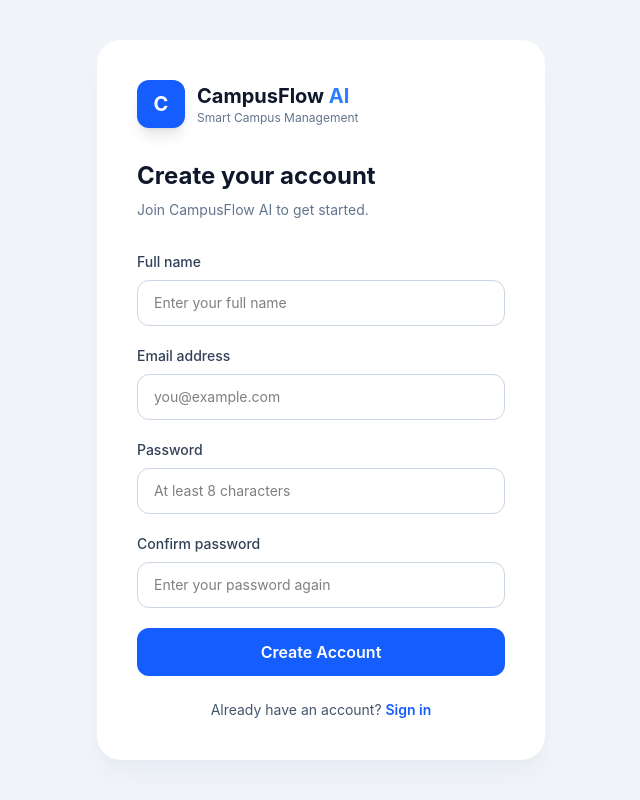
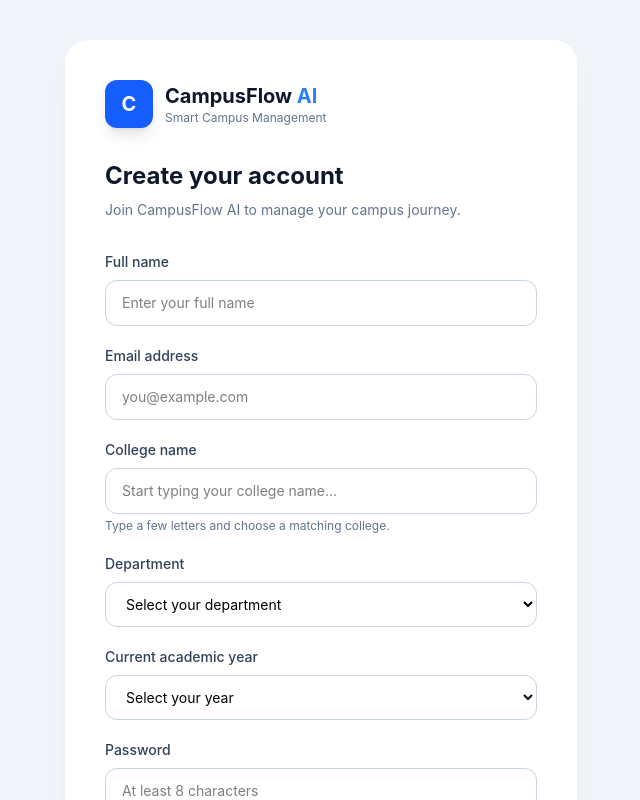
Before and after one commit to taranpreetsingh0682/campusflow-ai, a React (Vite) app in the folder Frontend/: page / in a window 1280 px wide. Both pictures are taken after typing "name@example.com", "Sample123" into the empty fields and a click on the button "Create account". Shown: the top 800 px of the page, without its empty margins (319-959 px from the left). Built offline with nearby package versions, Linux system fonts and the light colour scheme.

Commit message:
Update LoginPage.tsx , RegisterPage.tsx and auth.ts

```diff
--- a/Frontend/src/sections/LoginPage.tsx
+++ b/Frontend/src/sections/LoginPage.tsx
@@ -29,19 +29,43 @@ export default function LoginPage({
     event: React.FormEvent<HTMLFormElement>
   ) {
     event.preventDefault();
+
     setError("");
     setLoading(true);
 
     try {
-      const result = await loginUser({ email, password });
+      const result = await loginUser({
+        email: email.trim(),
+        password,
+      });
 
+      // Debug: inspect the actual backend response.
+      console.log("Full login response:", result);
+
+      if (!result || !result.token || !result.user) {
+        throw new Error(
+          "Login response is missing the token or user. Check the backend response in the Console."
+        );
+      }
+
+      // Save authentication details.
       localStorage.setItem("token", result.token);
-      localStorage.setItem("user", JSON.stringify(result.user));
+      localStorage.setItem(
+        "user",
+        JSON.stringify(result.user)
+      );
 
+      console.log("Login successful. User:", result.user);
+
+      // Notify the parent component to open the dashboard.
       onLoginSuccess(result.user);
     } catch (err) {
+      console.error("Login error:", err);
+
       setError(
-        err instanceof Error ? err.message : "Login failed"
+        err instanceof Error
+          ? err.message
+          : "Something went wrong. Please try again."
       );
     } finally {
       setLoading(false);
@@ -49,7 +73,7 @@ export default function LoginPage({
   }
 
   return (
-    <div className="flex  min-h-screen items-center justify-center bg-slate-100 px-4 py-10">
+    <div className="flex min-h-screen items-center justify-center bg-slate-100 px-4 py-10">
       <div className="w-full max-w-md rounded-3xl bg-white p-8 shadow-xl shadow-slate-200/60 sm:p-10">
         <div className="mb-8">
           <Logo />
@@ -81,7 +105,10 @@ export default function LoginPage({
           />
 
           {error && (
-            <p className="text-sm text-red-600" role="alert">
+            <p
+              className="text-sm text-red-600"
+              role="alert"
+            >
               {error}
             </p>
           )}
--- a/Frontend/src/sections/RegisterPage.tsx
+++ b/Frontend/src/sections/RegisterPage.tsx
@@ -9,6 +9,24 @@ type RegisterPageProps = {
   onLoginClick: () => void;
 };
 
+const colleges = [
+  "Ambala College of Engineering and Applied Research",
+  "Maharishi Markandeshwar University",
+  "Chandigarh University",
+  "Chitkara University",
+  "Kurukshetra University",
+  "Chandigarh Engineering College",
+];
+
+const departments = [
+  { label: "Artificial Intelligence & Machine Learning", value: "AIML" },
+  { label: "Computer Science & Engineering", value: "CSE" },
+  { label: "Mechanical Engineering", value: "ME" },
+  { label: "Electrical Engineering", value: "EE" },
+  { label: "Automation", value: "AUTO" },
+  { label: "Business Administration (BBA)", value: "BBA" },
+];
+
 export default function RegisterPage({
   onLoginClick,
 }: RegisterPageProps) {
@@ -16,9 +34,16 @@ export default function RegisterPage({
   const [email, setEmail] = useState("");
   const [password, setPassword] = useState("");
   const [confirmPassword, setConfirmPassword] = useState("");
+  const [college, setCollege] = useState("");
+  const [department, setDepartment] = useState("");
+  const [academicYear, setAcademicYear] = useState("");
   const [error, setError] = useState("");
   const [success, setSuccess] = useState("");
   const [loading, setLoading] = useState(false);
+
+  const filteredColleges = colleges.filter((item) =>
+    item.toLowerCase().includes(college.trim().toLowerCase())
+  );
 
   async function handleSubmit(
     event: React.FormEvent<HTMLFormElement>
@@ -26,6 +51,18 @@ export default function RegisterPage({
     event.preventDefault();
     setError("");
     setSuccess("");
+
+    if (!colleges.some(
+      (item) => item.toLowerCase() === college.trim().toLowerCase()
+    )) {
+      setError("Please select a college from the suggestions.");
+      return;
+    }
+
+    if (!department || !academicYear) {
+      setError("Please select your department and academic year.");
+      return;
+    }
 
     if (password !== confirmPassword) {
       setError("Passwords do not match.");
@@ -40,15 +77,26 @@ export default function RegisterPage({
     setLoading(true);
 
     try {
-      await registerUser({ name, email, password });
-      setSuccess("Account created successfully! Please sign in.");
+      await registerUser({
+        name,
+        email,
+        password,
+        department,
+        college,
+        academicYear,
+      });
+
+      setSuccess("Account created! You can now sign in.");
       setName("");
       setEmail("");
       setPassword("");
       setConfirmPassword("");
+      setCollege("");
+      setDepartment("");
+      setAcademicYear("");
     } catch (err) {
       setError(
-        err instanceof Error ? err.message : "Registration failed"
+        err instanceof Error ? err.message : "Registration failed."
       );
     } finally {
       setLoading(false);
@@ -57,7 +105,7 @@ export default function RegisterPage({
 
   return (
     <div className="flex min-h-screen items-center justify-center bg-slate-100 px-4 py-10">
-      <div className="w-full max-w-md rounded-3xl bg-white p-8 shadow-xl shadow-slate-200/60 sm:p-10">
+      <div className="w-full max-w-lg rounded-3xl bg-white p-8 shadow-xl shadow-slate-200/60 sm:p-10">
         <div className="mb-8">
           <Logo />
 
@@ -66,7 +114,7 @@ export default function RegisterPage({
           </h2>
 
           <p className="mt-2 text-sm text-slate-500">
-            Join CampusFlow AI to get started.
+            Join CampusFlow AI to manage your campus journey.
           </p>
         </div>
 
@@ -85,6 +133,84 @@ export default function RegisterPage({
             value={email}
             onChange={setEmail}
           />
+
+          <div>
+            <label
+              htmlFor="college"
+              className="mb-2 block text-sm font-medium text-slate-700"
+            >
+              College name
+            </label>
+
+            <input
+              id="college"
+              type="text"
+              list="college-options"
+              autoComplete="off"
+              placeholder="Start typing your college name..."
+              value={college}
+              onChange={(event) => setCollege(event.target.value)}
+              required
+              className="w-full rounded-xl border border-slate-300 bg-white px-4 py-3 text-sm outline-none transition focus:border-blue-500 focus:ring-4 focus:ring-blue-100"
+            />
+
+            <datalist id="college-options">
+              {filteredColleges.map((item) => (
+                <option key={item} value={item} />
+              ))}
+            </datalist>
+
+            <p className="mt-1 text-xs text-slate-500">
+              Type a few letters and choose a matching college.
+            </p>
+          </div>
+
+          <div>
+            <label
+              htmlFor="department"
+              className="mb-2 block text-sm font-medium text-slate-700"
+            >
+              Department
+            </label>
+
+            <select
+              id="department"
+              value={department}
+              onChange={(event) => setDepartment(event.target.value)}
+              required
+              className="w-full rounded-xl border border-slate-300 bg-white px-4 py-3 text-sm outline-none transition focus:border-blue-500 focus:ring-4 focus:ring-blue-100"
+            >
+              <option value="">Select your department</option>
+              {departments.map((item) => (
+                <option key={item.value} value={item.value}>
+                  {item.label}
+                </option>
+              ))}
+            </select>
+          </div>
+
+          <div>
+            <label
+              htmlFor="academicYear"
+              className="mb-2 block text-sm font-medium text-slate-700"
+            >
+              Current academic year
+            </label>
+
+            <select
+              id="academicYear"
+              value={academicYear}
+              onChange={(event) => setAcademicYear(event.target.value)}
+              required
+              className="w-full rounded-xl border border-slate-300 bg-white px-4 py-3 text-sm outline-none transition focus:border-blue-500 focus:ring-4 focus:ring-blue-100"
+            >
+              <option value="">Select your year</option>
+              <option value="1">1st Year</option>
+              <option value="2">2nd Year</option>
+              <option value="3">3rd Year</option>
+              <option value="4">4th Year</option>
+            </select>
+          </div>
 
           <InputField
             label="Password"
--- a/Frontend/src/services/auth.ts
+++ b/Frontend/src/services/auth.ts
@@ -5,6 +5,9 @@ export type RegisterData = {
   name: string;
   email: string;
   password: string;
+  college: string;
+  department: string;
+  academicYear: string;
 };
 
 export type LoginData = {
```
